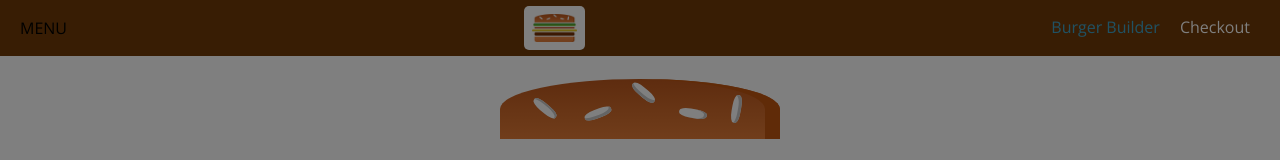
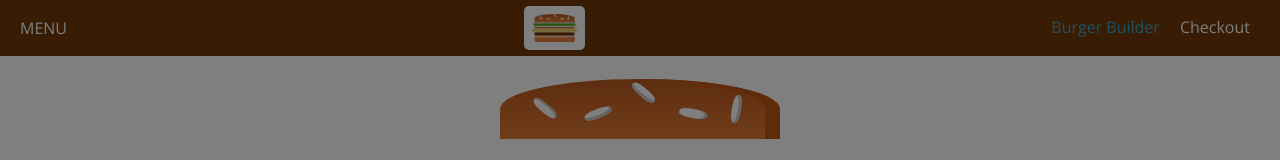
Before and after one commit to Yves848/BurgerBuilder, a React app: page / in a window 1280 px wide. Shown: the top 160 px of the page. Built offline with nearby package versions, Linux system fonts and the light colour scheme.

Commit message:
Section 8 session 139

```diff
--- a/src/components/Layout/Layout.js
+++ b/src/components/Layout/Layout.js
@@ -14,10 +14,16 @@ class Layout extends Component {
     this.setState({ showSideDrawer: false });
   };
 
+  handleClickMenu = () => {
+    this.setState(prevState => {
+      return { showSideDrawer: !prevState.showSideDrawer };
+    });
+  };
+
   render() {
     return (
       <Aux>
-        <Toolbar />
+        <Toolbar clickMenu={this.handleClickMenu} />
         <SideDrawer
           open={this.state.showSideDrawer}
           closed={this.sideDrawerClosedHandler}
--- a/src/components/Navigation/Toolbar/Toolbar.js
+++ b/src/components/Navigation/Toolbar/Toolbar.js
@@ -2,11 +2,12 @@ import React from 'react';
 import classes from './Toolbar.css';
 import Logo from '../../Logo/Logo';
 import NavigationItems from '../NavigationItems/NavigationItems';
+import MenuButton from '../../UI/MenuButton/MenuButton';
 
 const toolbar = props => {
   return (
     <header className={classes.Toolbar}>
-      <div>MENU</div>
+      <MenuButton click={props.clickMenu}/>
       <div className={classes.Logo}>
         <Logo/>
       </div>
--- /dev/null
+++ b/src/components/UI/MenuButton/MenuButton.css
@@ -0,0 +1,10 @@
+.MenuButton {
+  cursor: pointer;
+  color: white;
+}
+
+.MenuButton:hover {
+
+    border-bottom: 4px solid #40a4c8;
+    color: white;
+}
--- /dev/null
+++ b/src/components/UI/MenuButton/MenuButton.js
@@ -0,0 +1,15 @@
+import React from 'react';
+
+import classes from './MenuButton.css'
+
+const menuButton = (props) => {
+  return (
+    <div
+        onClick={props.click}
+        className={classes.MenuButton}>
+      MENU
+    </div>
+  );
+}
+
+export default menuButton;
```
